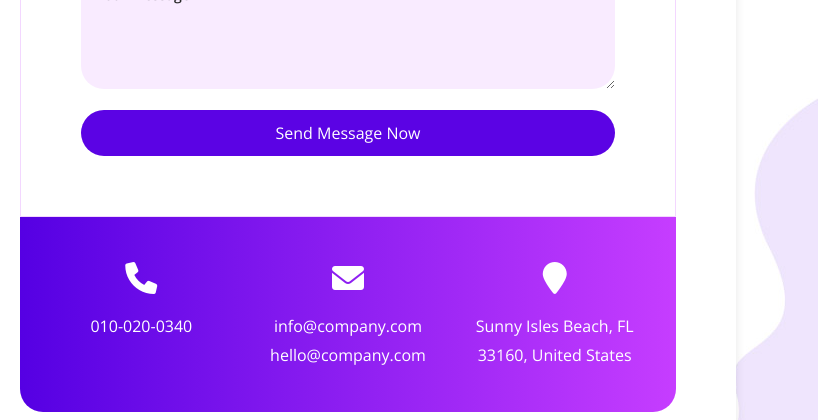
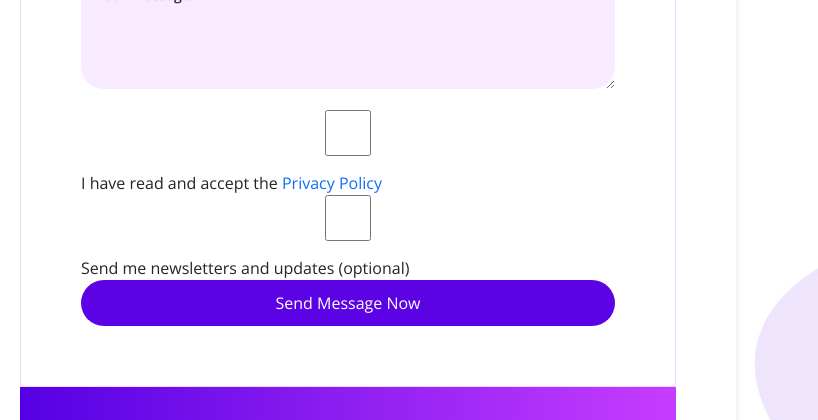
Before and after one commit to MB-iub-cnstmngr/iubenda-my-website-automatic-blocking, a plain HTML site: page index.html in a window 1280 px wide. Shown: the part 4257-4677 px from the top of the page, 462-1280 px from the left. Drawn offline with nearby package versions, Linux system fonts and the light colour scheme.

Commit message:
Adding two consent checkboxes to the contact form to enable iubenda Consent Database tracking via the load function.html
- Added required "Privacy Policy" checkbox (name="privacy_policy")
- Added optional "Newsletter" checkbox (name="newsletter")
- Added preferences map for privacy_policy and newsletter checkboxes

```diff
--- a/index.html
+++ b/index.html
@@ -358,6 +358,18 @@ https://templatemo.com/tm-582-tale-seo-agency
     </div>
     <div class="col-lg-12">
       <fieldset>
+        <input type="checkbox" name="privacy_policy" id="privacy_policy" required>
+        <label for="privacy_policy">I have read and accept the <a href="#">Privacy Policy</a></label>
+      </fieldset>
+    </div>
+    <div class="col-lg-12">
+      <fieldset>
+        <input type="checkbox" name="newsletter" id="newsletter">
+        <label for="newsletter">Send me newsletters and updates (optional)</label>
+      </fieldset>
+    </div>
+    <div class="col-lg-12">
+      <fieldset>
         <button type="submit" id="form-submit" class="orange-button">Send Message Now</button>
       </fieldset>
     </div>
@@ -373,6 +385,10 @@ https://templatemo.com/tm-582-tale-seo-agency
           first_name: "name",
           last_name: "surname",
           email: "email"
+        },
+        preferences: {
+          privacy_policy: "privacy_policy",
+          newsletter: "newsletter"
         }
       }
     },
```
